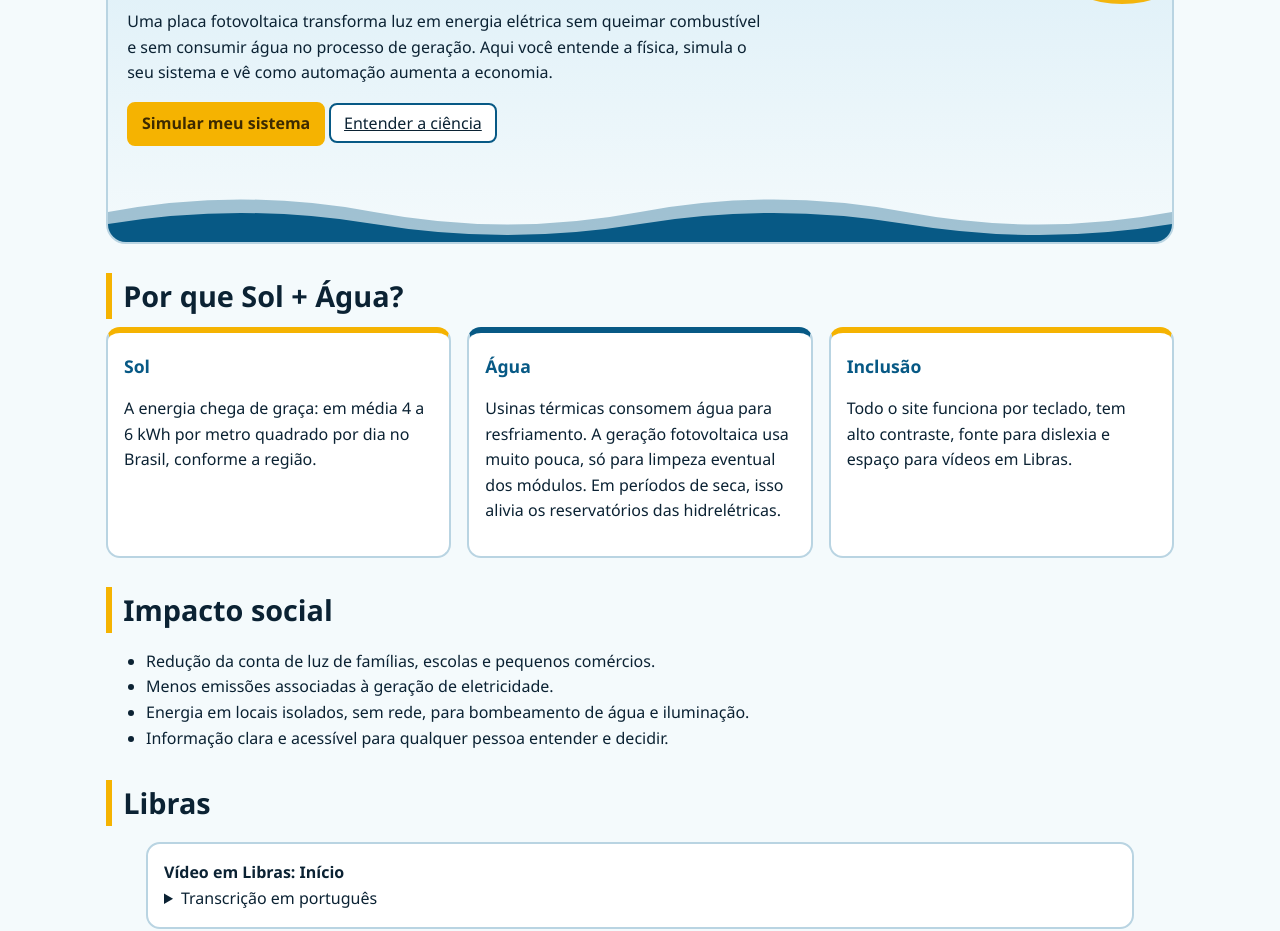
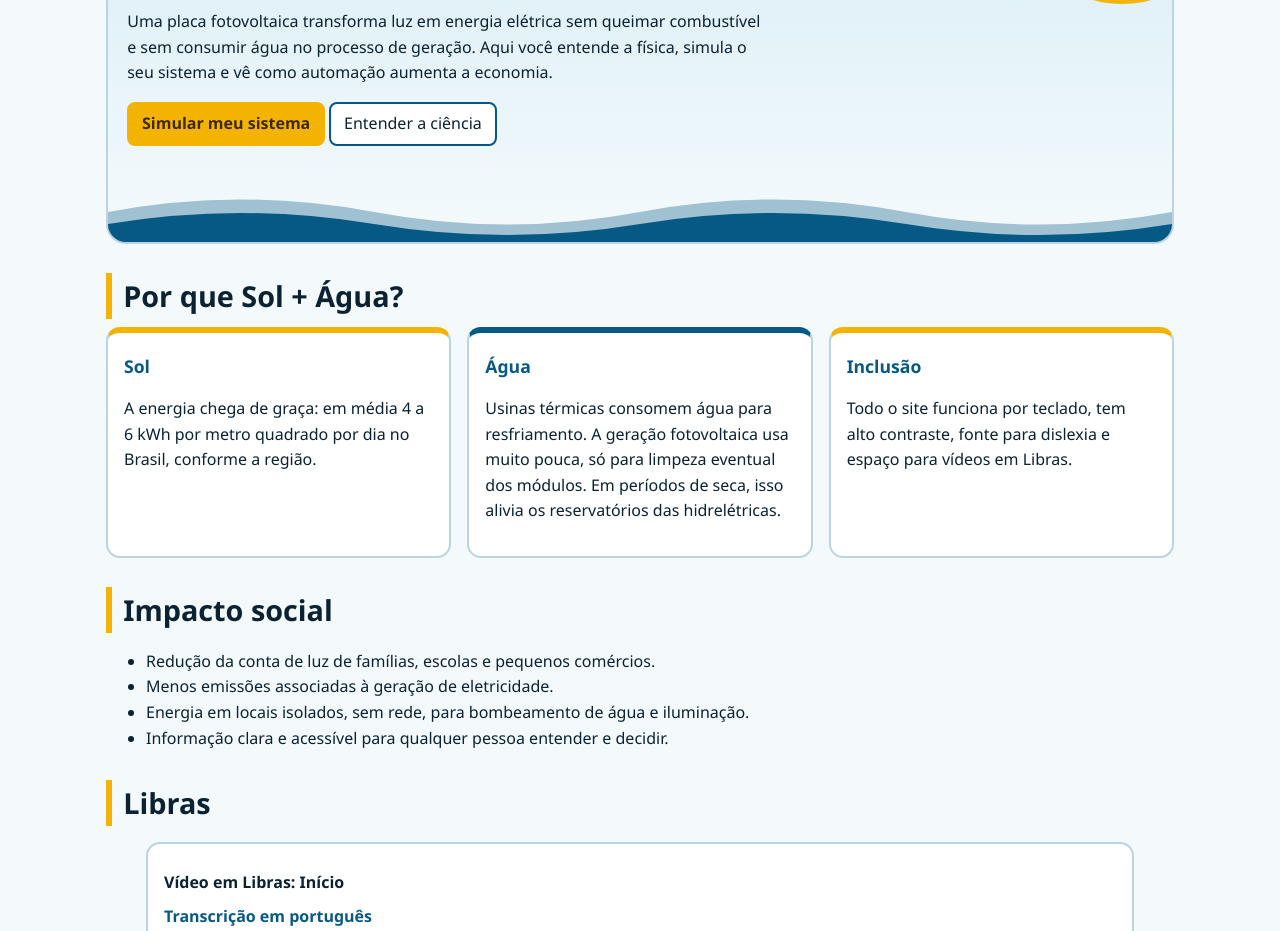
Before and after one commit to jhonatangoulartcarvalho-png/Placas-fotovoltaicas, a plain HTML site: page index.html in a window 1280 px wide. Shown: the part 335-1266 px from the top of the page. Drawn offline with Linux system fonts and the light colour scheme.

Commit message:
Add styles for libras video and layout elements

```diff
--- a/style.css
+++ b/style.css
@@ -65,3 +65,9 @@ pre{overflow-x:auto;background:var(--wave);padding:.7rem;border-radius:8px}
 @media(prefers-reduced-motion:reduce){*{animation:none!important;transition:none!important;scroll-behavior:auto!important}}
 :root[data-motion="off"] *{animation:none!important;transition:none!important}
 @media(max-width:480px){.hero::before{width:150px;height:150px}}
+
+.libras video{width:100%;aspect-ratio:16/9;background:#000;border-radius:12px;display:block}
+.libras .lib{margin-bottom:.5rem}
+.libras figcaption{margin-top:.6rem}
+.libras summary{cursor:pointer;min-height:44px;display:flex;align-items:center;font-weight:600;color:var(--pr)}
+a.btn{text-decoration:none;color:var(--tx);display:inline-flex;align-items:center}
```
